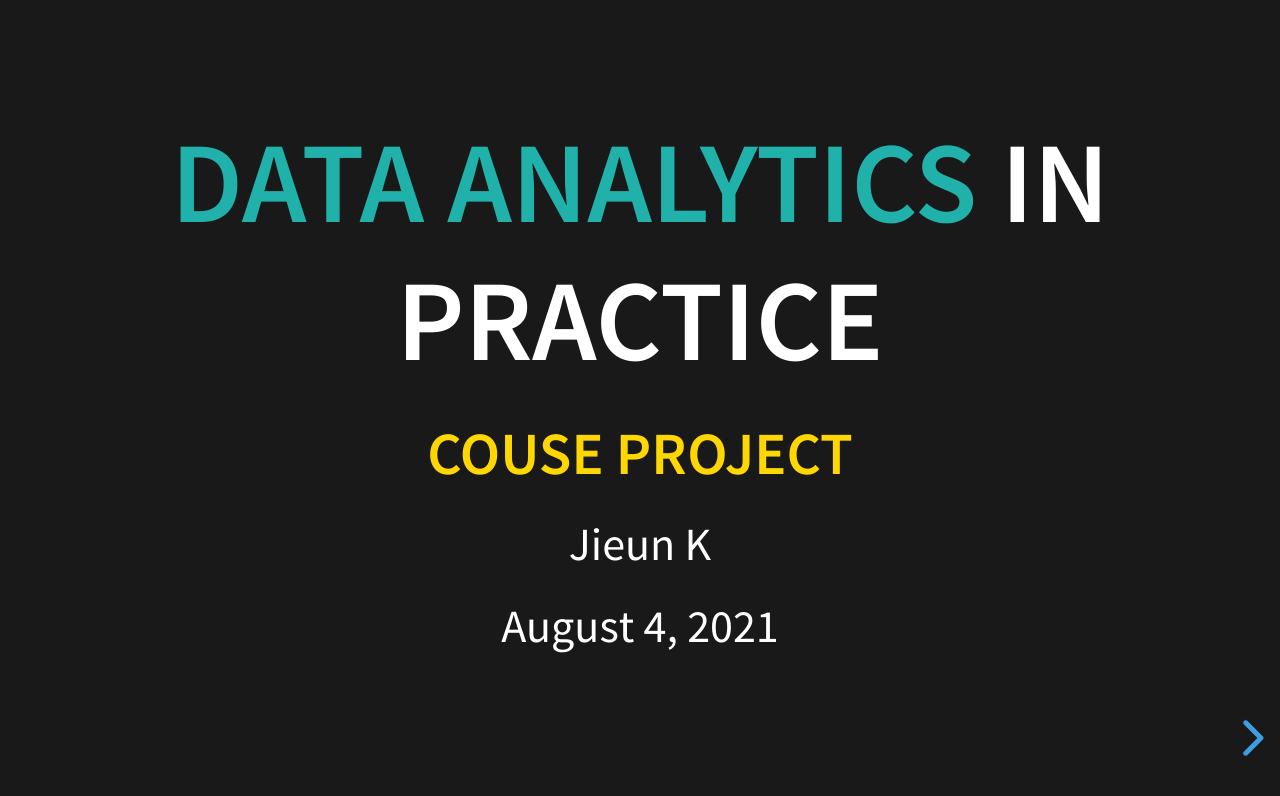
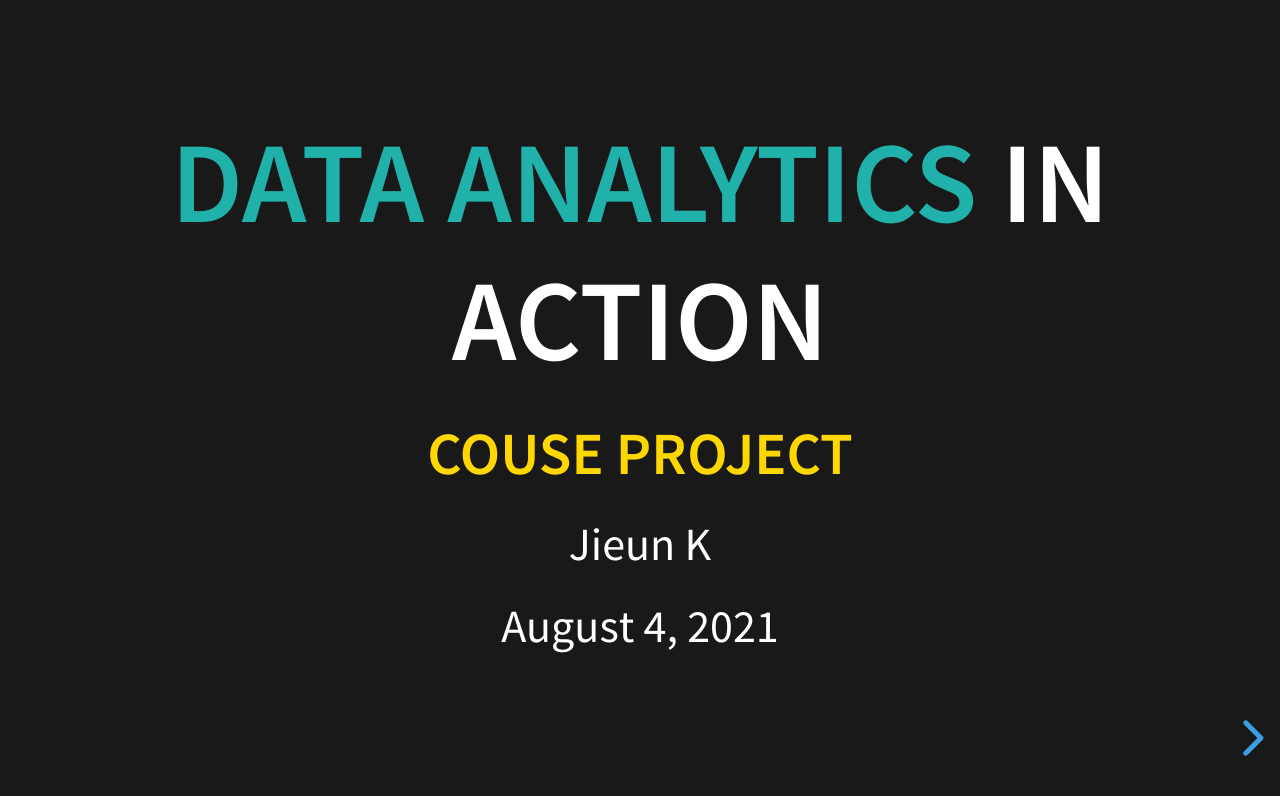
Before and after one commit to datenwissen/officetel_rentals, a plain HTML site: page project_slides.html in a window 1280 px wide. Drawn offline with Linux system fonts and the light colour scheme.

Commit message:
Update project_slides.html

```diff
--- a/project_slides.html
+++ b/project_slides.html
@@ -28,7 +28,7 @@
       <!-- ============================================================== -->
       <!-- SLIDE: title  -->
       <section id="title-slide">
-        <h1 class="title"><span style="color: lightseagreen;">Data Analytics</span> in Practice</h1>
+        <h1 class="title"><span style="color: lightseagreen;">Data Analytics</span> in Action</h1>
         <h3><p class="subtitle"><span style="color: gold;">Couse Project</span></p></h3>
 
         <p class="author">Jieun K</p>
```
